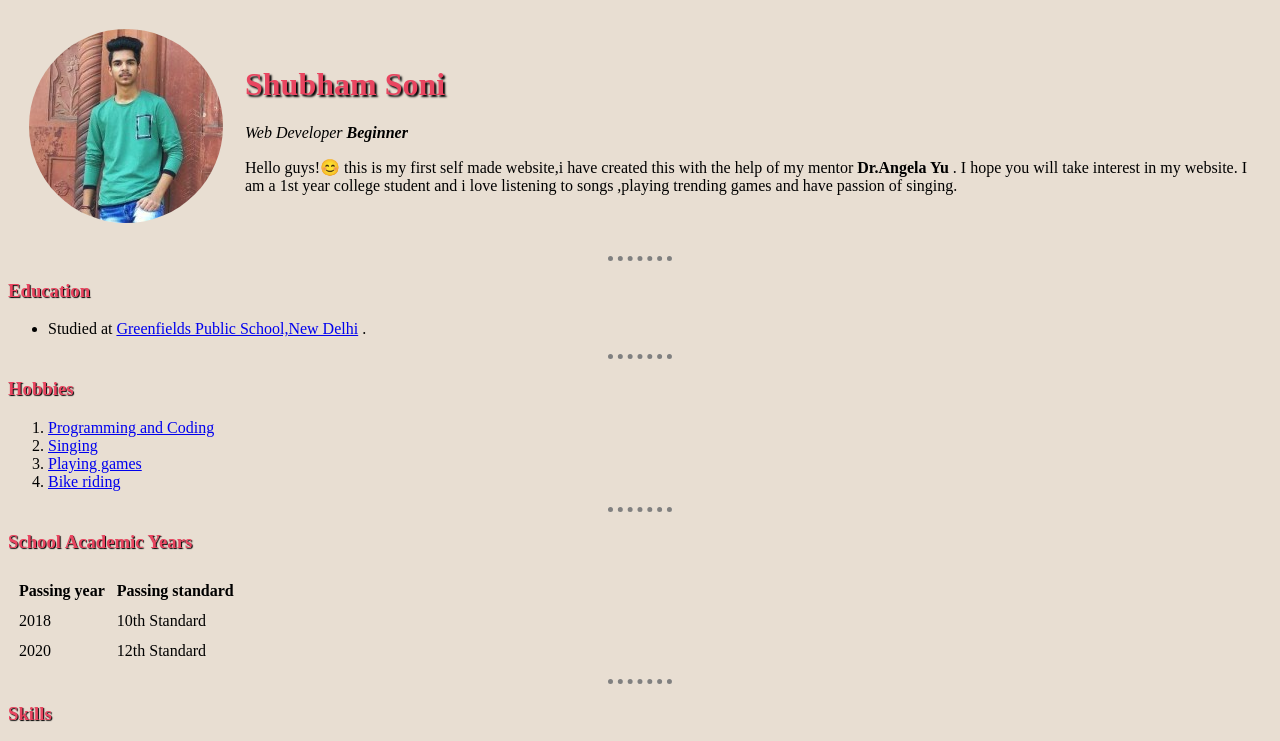
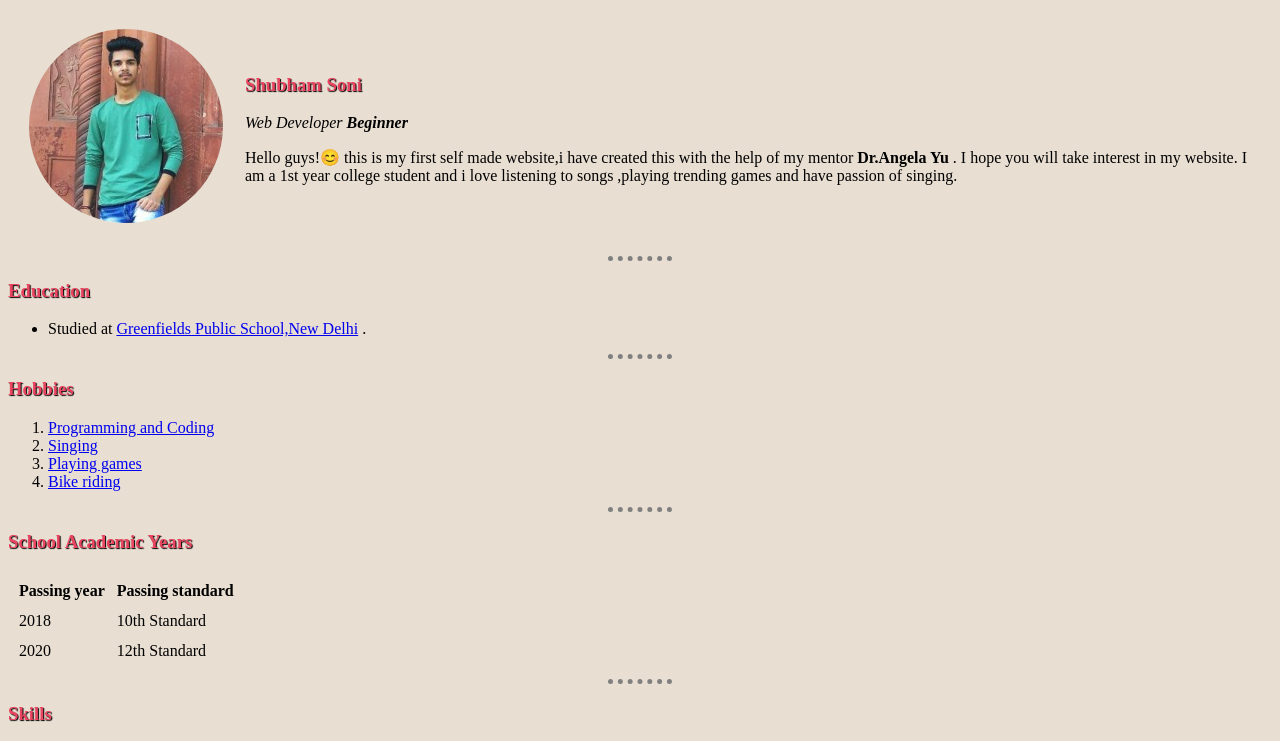
Before and after one commit to sonishubham4040/cv, a plain HTML site: page index.html in a window 1280 px wide. Shown: the top 741 px of the page. Drawn offline with Linux system fonts and the light colour scheme.

Commit message:
Update index.html

```diff
--- a/index.html
+++ b/index.html
@@ -13,7 +13,7 @@
     <tr>
       <td><img src="picture.png" alt=""></td>
       <td>
-        <h1>Shubham Soni</h1>
+        <h3>Shubham Soni</h3>
         <p>
           <em>Web Developer<strong> Beginner</strong></em>
         </p>
```
